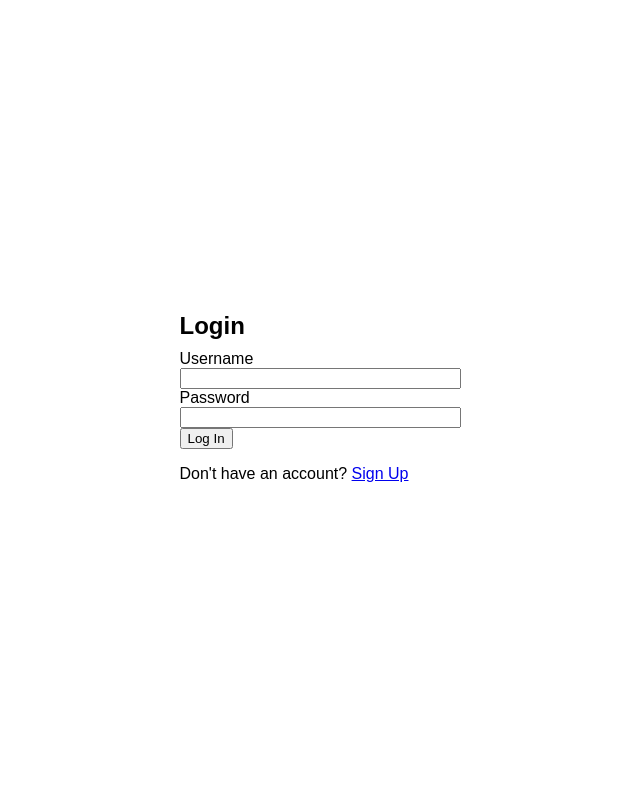
After one commit to Benobeano/personal-portfolio-website, a Flask app: page /login in a window 1280 px wide. The commit adds this page. Shown: the whole page, without its empty margins (320-960 px from the left). Run offline with Flask 3, Linux system fonts and the light colour scheme; parts of the project's set-up code (start-up, migrations or seed data) failed here and were passed over.

Commit message:
add login and sign up. added role to user model

```diff
--- a/app/extensions.py
+++ b/app/extensions.py
@@ -1,6 +1,7 @@
 from flask_sqlalchemy import SQLAlchemy
 from flask_bcrypt import Bcrypt
+from flask_login import LoginManager
 
-# Instantiate the db in extensions so it can be accessed outside of application context.
 db = SQLAlchemy()
 bcrypt = Bcrypt()
+login_manager = LoginManager()
--- a/app/forms.py
+++ b/app/forms.py
@@ -1,6 +1,6 @@
 from flask_wtf import FlaskForm
-from wtforms import StringField, TextAreaField, SelectField, SubmitField
-from wtforms.validators import DataRequired, Email
+from wtforms import StringField, TextAreaField, SelectField, SubmitField, PasswordField
+from wtforms.validators import DataRequired, Email,EqualTo
 from app.models import Portfolio
 
 class MessageForm(FlaskForm):
@@ -16,3 +16,16 @@ class MessageForm(FlaskForm):
         self.sent_to.choices = [
             (p.user_id, f"{p.user.first_name} {p.user.last_name}") for p in Portfolio.query.all()
         ]
+
+class SignUpForm(FlaskForm):
+    first_name = StringField('First Name', validators=[DataRequired()])
+    last_name = StringField('Last Name', validators=[DataRequired()])
+    username = StringField('Username', validators=[DataRequired()])
+    password = PasswordField('Password', validators=[DataRequired(), EqualTo('confirm_password')])
+    confirm_password = PasswordField('Confirm Password', validators=[DataRequired()])
+    submit = SubmitField('Sign Up')
+
+class LoginForm(FlaskForm):
+    username = StringField('Username', validators=[DataRequired()])
+    password = PasswordField('Password', validators=[DataRequired()])
+    submit = SubmitField('Log In')
--- a/app/repository.py
+++ b/app/repository.py
@@ -40,3 +40,7 @@ class Repository:
     def get_messages_by_portfolio(portfolio_id):
         """Fetches all messages sent to a specific portfolio."""
         return ContactMessage.query.filter_by(sent_to=portfolio_id).all()
+
+    def get_all_messages(self):
+        """Fetch all contact messages."""
+        return ContactMessage.query.all()
--- a/app/routes.py
+++ b/app/routes.py
@@ -1,15 +1,69 @@
 # from flask import render_template
 # from . import db
-from app.extensions import db
-from flask import abort, redirect, render_template, request, send_file, url_for,flash
-from app.forms import MessageForm
+from flask import abort, redirect, render_template, request, send_file, url_for, flash
+from flask_login import login_user, logout_user, current_user, login_required
+from app.extensions import db, login_manager,bcrypt
+from app.models import User, Portfolio, Project, Experience, Skill, Organization, Image, Education
+from app.forms import MessageForm, SignUpForm, LoginForm
 from app.repository import Repository
 from io import BytesIO
-from app.models import Education, Image, User, Portfolio, Project, Experience, Skill, Organization
 
 repo = Repository()
 
+@login_manager.user_loader
+def load_user(user_id):
+    """Load the user from the database by user ID."""
+    return User.query.get(int(user_id))
+
 def register_routes(app):
+
+    @app.route('/signup', methods=['GET', 'POST'])
+    def signup():
+        if current_user.is_authenticated:
+            return redirect(url_for('home'))
+
+        form = SignUpForm()
+        if form.validate_on_submit():
+            hashed_password = bcrypt.generate_password_hash(form.password.data).decode('utf-8')
+            user = User(
+                first_name=form.first_name.data,
+                last_name=form.last_name.data,
+                username=form.username.data,
+                password_hash=hashed_password,
+                role='user'  # Default role is 'user'
+            )
+            db.session.add(user)
+            db.session.commit()
+            flash('Account created successfully!', 'success')
+            return redirect(url_for('login'))
+
+        return render_template('signup.html', form=form)
+
+    @app.route('/login', methods=['GET', 'POST'])
+    def login():
+        if current_user.is_authenticated:
+            return redirect(url_for('home'))
+
+        form = LoginForm()
+        if form.validate_on_submit():
+            user = User.query.filter_by(username=form.username.data).first()
+            if user and bcrypt.check_password_hash(user.password_hash, form.password.data):
+                login_user(user)
+                flash('Logged in successfully!', 'success')
+                return redirect(url_for('home'))
+            else:
+                flash('Login failed. Please check your username and password.', 'danger')
+
+        return render_template('login.html', form=form)
+
+    @app.route('/logout')
+    @login_required
+    def logout():
+        logout_user()
+        flash('You have been logged out.', 'info')
+        return redirect(url_for('home'))
+
+
     @app.route('/', methods=['GET', 'POST'])
     def home():
         portfolios = Portfolio.query.all()
@@ -24,6 +78,12 @@ def register_routes(app):
                 'user_image': user_image
             })
 
+        # If the user is authenticated and is an admin, fetch contact messages
+        contact_messages = []
+        if current_user.is_authenticated and current_user.role == 'admin':
+            contact_messages = repo.get_all_messages()
+
+        # Handle message form submission for all users (guests included)
         if form.validate_on_submit():
             # Handle message submission and commit to the database
             repo.add_message(
@@ -35,7 +95,15 @@ def register_routes(app):
             flash('Message sent successfully!', 'success')
             return redirect(url_for('home'))
 
-        return render_template('home.html', portfolio_data=portfolio_data, form=form)
+        return render_template('home.html', portfolio_data=portfolio_data, form=form, contact_messages=contact_messages)
+
+
+
+
+
+
+
+
 
     @app.route('/portfolio')
     def show_portfolio():
--- /dev/null
+++ b/app/templates/login.html
@@ -0,0 +1,33 @@
+<!DOCTYPE html>
+<html lang="en">
+<head>
+    <meta charset="UTF-8">
+    <meta name="viewport" content="width=device-width, initial-scale=1.0">
+    <title>Login</title>
+    <link rel="stylesheet" href="{{ url_for('static', filename='styles.css') }}">
+</head>
+<body>
+    <div class="container">
+        <h2>Login</h2>
+        <form method="POST" action="{{ url_for('login') }}">
+            {{ form.hidden_tag() }}
+
+            <div class="form-group">
+                {{ form.username.label }}<br>
+                {{ form.username(size=32, class_="form-control") }}
+            </div>
+
+            <div class="form-group">
+                {{ form.password.label }}<br>
+                {{ form.password(size=32, class_="form-control") }}
+            </div>
+
+            <div class="form-group">
+                <button type="submit" class="btn btn-primary">Log In</button>
+            </div>
+        </form>
+
+        <p>Don't have an account? <a href="{{ url_for('signup') }}">Sign Up</a></p>
+    </div>
+</body>
+</html>
--- a/config.py
+++ b/config.py
@@ -2,6 +2,5 @@ import os
 
 class Config:
     SECRET_KEY = 'your_secret_key'
-
     SQLALCHEMY_DATABASE_URI = 'sqlite:///' + os.path.join(os.path.dirname(__file__), 'app/db/portfolioDatabase.db')
     SQLALCHEMY_TRACK_MODIFICATIONS = False
```
Also changed, not shown: app/__init__.py (+9 -4 lines), app/models.py (+13 -3 lines), app/static/home.css (+34 -0 lines), app/templates/home.html (+30 -0 lines), app/templates/signup.html (added, +48 -0 lines), db_interaction.py (+10 -4 lines).
